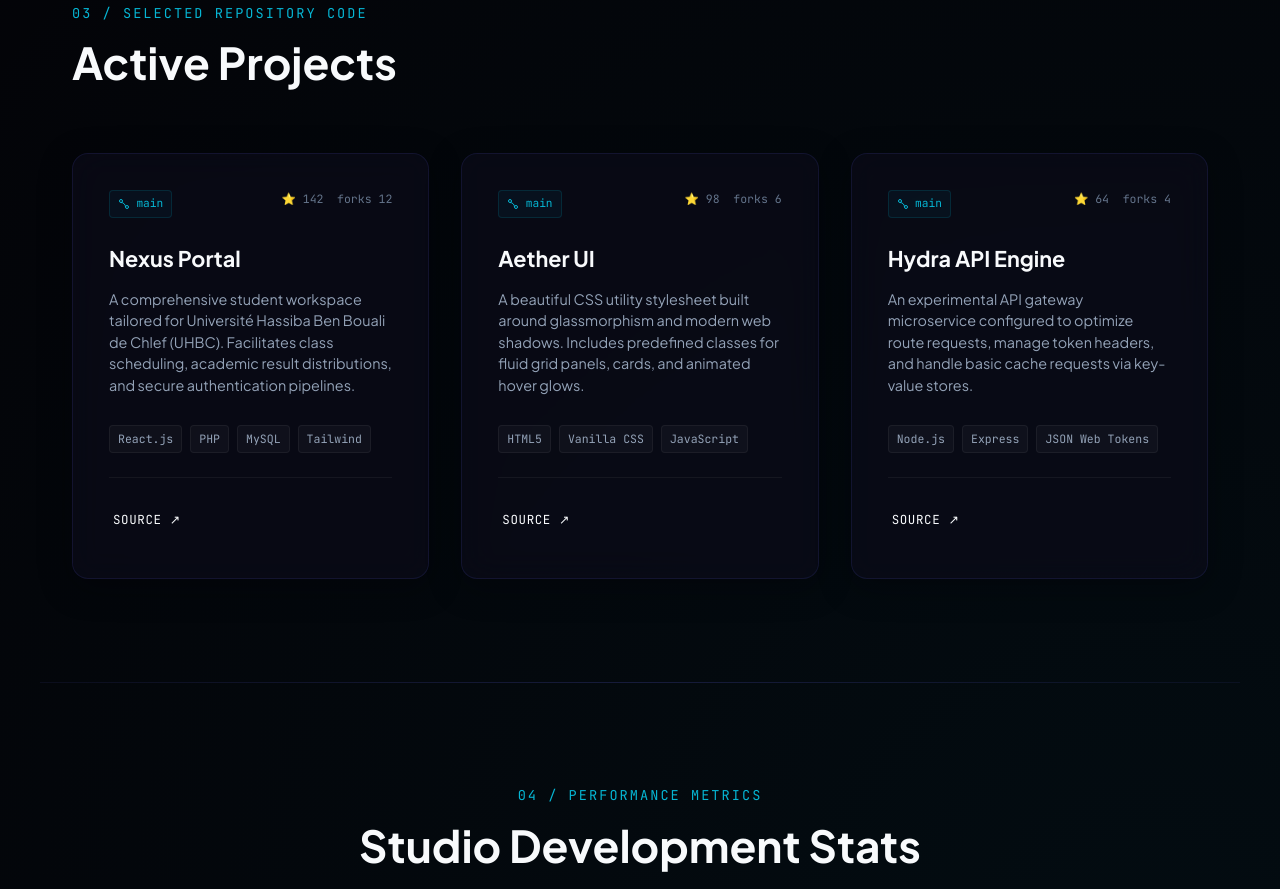
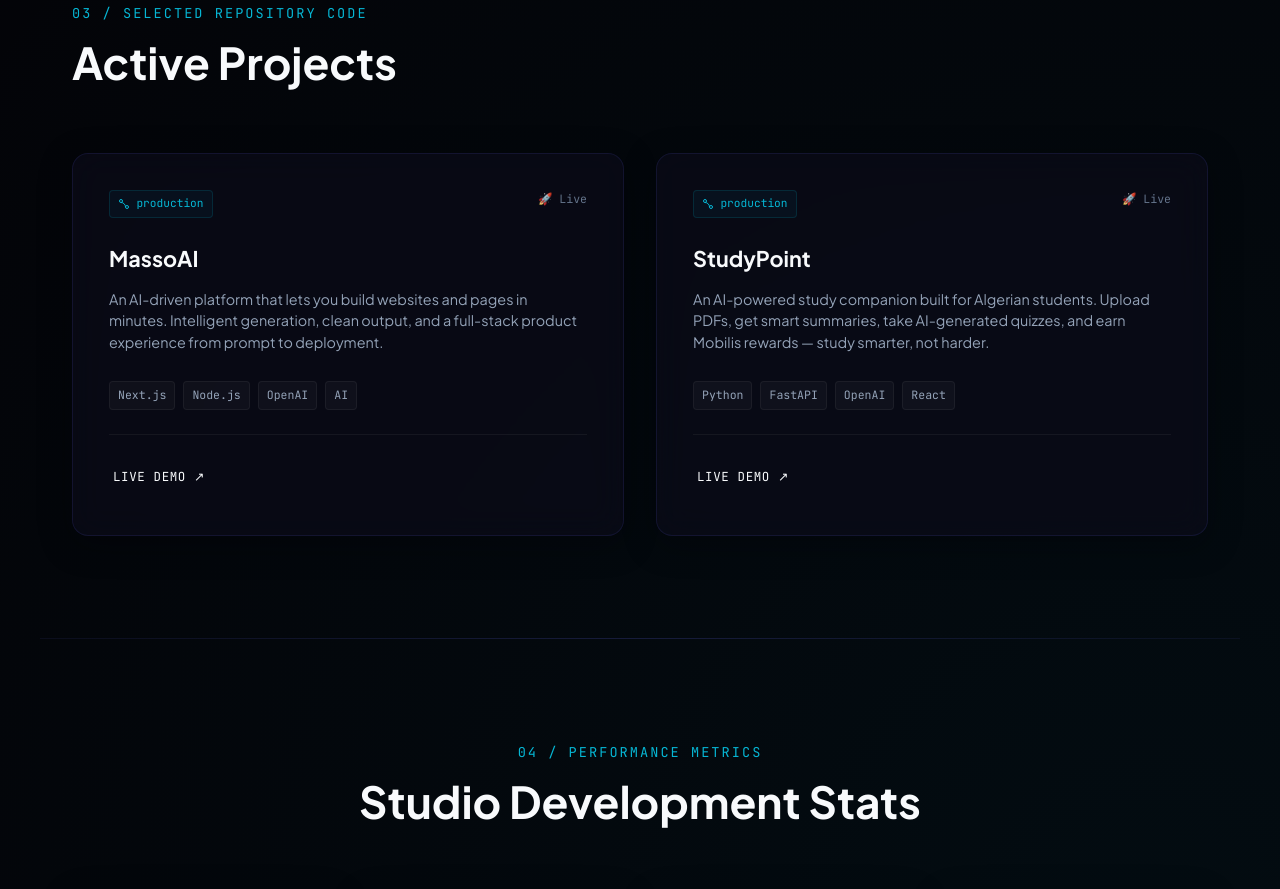
Before and after one commit to lotfi1623/portfolio, a plain HTML site: page index.html in a window 1280 px wide. Shown: the part 2537-3426 px from the top of the page. Drawn offline with Linux system fonts and the light colour scheme.

Commit message:
feat: Update project details in index.html, portfolio, and portfolio.html to reflect new projects and descriptions, including links to live demos

```diff
--- a/index.html
+++ b/index.html
@@ -1533,23 +1533,22 @@
           <div class="project-meta">
             <span class="project-branch">
               <svg width="12" height="12" viewBox="0 0 24 24" fill="none" stroke="currentColor" stroke-width="2"><circle cx="18" cy="18" r="3"></circle><circle cx="6" cy="6" r="3"></circle><path d="M6 9a9 9 0 0 1 9 9"></path></svg>
-              main
+              production
             </span>
             <div class="project-git-stats">
-              <span class="git-stat">⭐ 142</span>
-              <span class="git-stat">forks 12</span>
+              <span class="git-stat">🚀 Live</span>
             </div>
           </div>
-          <h3>Nexus Portal</h3>
-          <p>A comprehensive student workspace tailored for Université Hassiba Ben Bouali de Chlef (UHBC). Facilitates class scheduling, academic result distributions, and secure authentication pipelines.</p>
+          <h3>MassoAI</h3>
+          <p>An AI-driven platform that lets you build websites and pages in minutes. Intelligent generation, clean output, and a full-stack product experience from prompt to deployment.</p>
           <div class="project-tags">
-            <span class="project-tag">React.js</span>
-            <span class="project-tag">PHP</span>
-            <span class="project-tag">MySQL</span>
-            <span class="project-tag">Tailwind</span>
+            <span class="project-tag">Next.js</span>
+            <span class="project-tag">Node.js</span>
+            <span class="project-tag">OpenAI</span>
+            <span class="project-tag">AI</span>
           </div>
           <div class="project-links">
-            <a href="https://github.com/lotfi1623" target="_blank" class="project-link-btn">Source ↗</a>
+            <a href="https://massoai.vercel.app/" target="_blank" rel="noopener noreferrer" class="project-link-btn">Live Demo ↗</a>
           </div>
         </div>
 
@@ -1558,46 +1557,22 @@
           <div class="project-meta">
             <span class="project-branch">
               <svg width="12" height="12" viewBox="0 0 24 24" fill="none" stroke="currentColor" stroke-width="2"><circle cx="18" cy="18" r="3"></circle><circle cx="6" cy="6" r="3"></circle><path d="M6 9a9 9 0 0 1 9 9"></path></svg>
-              main
+              production
             </span>
             <div class="project-git-stats">
-              <span class="git-stat">⭐ 98</span>
-              <span class="git-stat">forks 6</span>
+              <span class="git-stat">🚀 Live</span>
             </div>
           </div>
-          <h3>Aether UI</h3>
-          <p>A beautiful CSS utility stylesheet built around glassmorphism and modern web shadows. Includes predefined classes for fluid grid panels, cards, and animated hover glows.</p>
+          <h3>StudyPoint</h3>
+          <p>An AI-powered study companion built for Algerian students. Upload PDFs, get smart summaries, take AI-generated quizzes, and earn Mobilis rewards — study smarter, not harder.</p>
           <div class="project-tags">
-            <span class="project-tag">HTML5</span>
-            <span class="project-tag">Vanilla CSS</span>
-            <span class="project-tag">JavaScript</span>
+            <span class="project-tag">Python</span>
+            <span class="project-tag">FastAPI</span>
+            <span class="project-tag">OpenAI</span>
+            <span class="project-tag">React</span>
           </div>
           <div class="project-links">
-            <a href="https://github.com/lotfi1623" target="_blank" class="project-link-btn">Source ↗</a>
-          </div>
-        </div>
-
-        <!-- Project 3 -->
-        <div class="project-card glass-card">
-          <div class="project-meta">
-            <span class="project-branch">
-              <svg width="12" height="12" viewBox="0 0 24 24" fill="none" stroke="currentColor" stroke-width="2"><circle cx="18" cy="18" r="3"></circle><circle cx="6" cy="6" r="3"></circle><path d="M6 9a9 9 0 0 1 9 9"></path></svg>
-              main
-            </span>
-            <div class="project-git-stats">
-              <span class="git-stat">⭐ 64</span>
-              <span class="git-stat">forks 4</span>
-            </div>
-          </div>
-          <h3>Hydra API Engine</h3>
-          <p>An experimental API gateway microservice configured to optimize route requests, manage token headers, and handle basic cache requests via key-value stores.</p>
-          <div class="project-tags">
-            <span class="project-tag">Node.js</span>
-            <span class="project-tag">Express</span>
-            <span class="project-tag">JSON Web Tokens</span>
-          </div>
-          <div class="project-links">
-            <a href="https://github.com/lotfi1623" target="_blank" class="project-link-btn">Source ↗</a>
+            <a href="https://study-point-by-breakfast.vercel.app/" target="_blank" rel="noopener noreferrer" class="project-link-btn">Live Demo ↗</a>
           </div>
         </div>
       </div>
```
Also changed, not shown: portfolio.html (+18 -43 lines), 1 other file.
